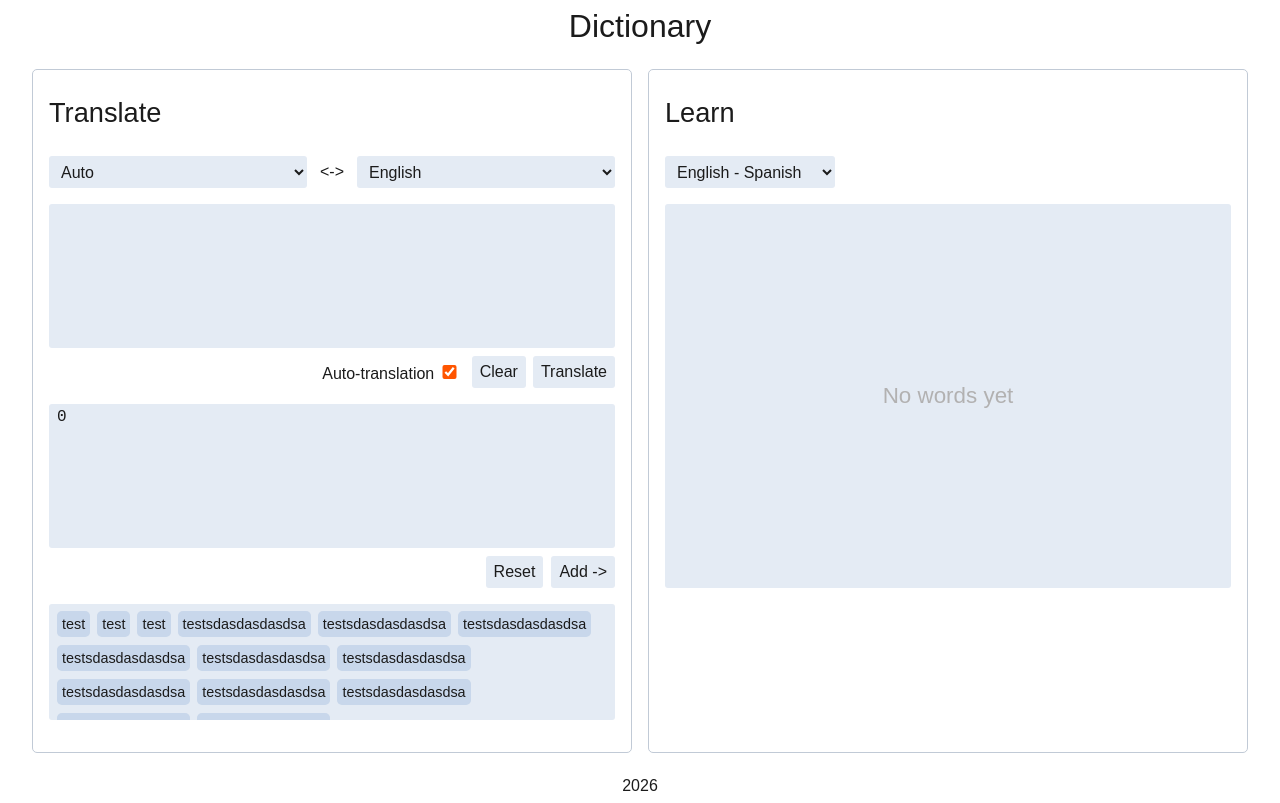
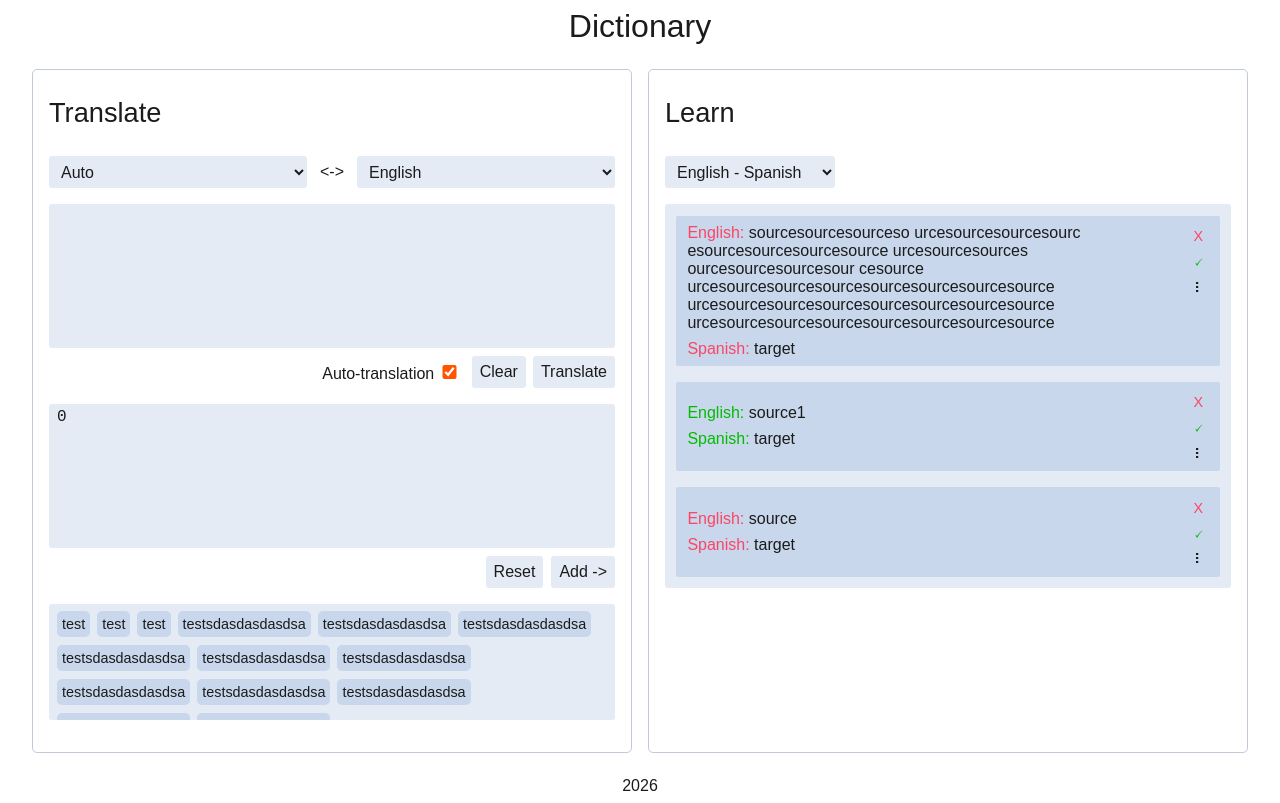
Before and after one commit to self-related/dictionary, a React (Vite) app: page / in a window 1280 px wide. Built offline with nearby package versions, Linux system fonts and the light colour scheme; the HTML template or start-up script is replaced by a standard one.

Commit message:
Add word item ui, add test word list

```diff
--- a/src/features/dictionary/ui/dictionary-words/DictionaryWords.module.css
+++ b/src/features/dictionary/ui/dictionary-words/DictionaryWords.module.css
@@ -7,7 +7,8 @@
 
     height: 24rem;
 
-    padding: 0.5rem;
+    padding: 0.7rem;
+    row-gap: 1rem;
 
     overflow-y: auto;
 }
--- a/src/features/dictionary/ui/dictionary-words/DictionaryWords.tsx
+++ b/src/features/dictionary/ui/dictionary-words/DictionaryWords.tsx
@@ -1,13 +1,37 @@
 import { useState } from "react";
 import styles from "./DictionaryWords.module.css"
+import WordItem from "./ui/word-item/WordItem";
 
+interface TestWords {
+    id: number,
+    source: string,
+    target: string,
+    sourceLang: string,
+    targetLang: string,
+    learned?: boolean
+
+}
+
+const testWords: TestWords[] = [
+    {id: 0, source: "sourcesourcesourceso urcesourcesourcesourc esourcesourcesourcesource urcesourcesources ourcesourcesourcesour cesource urcesourcesourcesourcesourcesourcesourcesource urcesourcesourcesourcesourcesourcesourcesource urcesourcesourcesourcesourcesourcesourcesource", target: "target", sourceLang: "English", targetLang: "Spanish"},
+    {id: 0, source: "source1", target: "target", sourceLang: "English", targetLang: "Spanish", learned: true},
+    {id: 0, source: "source", target: "target", sourceLang: "English", targetLang: "Spanish"},
+    {id: 0, source: "source", target: "target", sourceLang: "English", targetLang: "Spanish"},
+    {id: 0, source: "source", target: "target", sourceLang: "English", targetLang: "Spanish"},
+    {id: 0, source: "source", target: "target", sourceLang: "English", targetLang: "Spanish"},
+    {id: 0, source: "source", target: "target", sourceLang: "English", targetLang: "Spanish"},
+];
 
 export default function DictionaryWords() {
-    const [words] = useState<string[]>([]); // temp state
+    const [words] = useState<TestWords[]>(testWords); // temp state
 
     return (
         <div className={styles.dictionaryWords}>
-            {!words.length && <p className={styles.placeholder}>No words yet</p>}
+            {
+                (words.length === 0)
+                ? <p className={styles.placeholder}>No words yet</p>
+                : words.map(wordProps => <WordItem {...wordProps} />)
+            }
         </div>
     );
 }
--- /dev/null
+++ b/src/features/dictionary/ui/dictionary-words/ui/word-item/WordItem.module.css
@@ -0,0 +1,81 @@
+.wordItem {
+    display: flex;
+    background-color: var(--background-color-3);
+    border-radius: 2px;
+    column-gap: 0.5rem;
+
+    justify-content: space-between;
+
+    padding: 0.5rem 0.7rem;
+}
+
+
+.textWrap {
+    display: flex;
+    flex-direction: column;
+    row-gap: 0.5rem;
+
+    justify-content: center;
+
+    & > p {
+        margin: 0;
+
+        word-wrap: normal;
+    }
+}
+
+.learned {
+    color: #03bb03;
+}
+
+.notLearned {
+    color: #fc4566;
+    text-shadow: inherit;
+}
+
+
+/* buttons */
+.buttonsWrap {
+    display: flex;
+    flex-direction: column;
+
+    & button {
+        align-content: center;
+        background: none;
+        border: none;
+        border-radius: 2px;
+
+        cursor: pointer;
+        font-size: 0.9rem;
+
+        padding: 0.3rem;
+
+        text-shadow: inherit;
+
+
+        &:hover {
+            background-color: var(--hover-color);
+        }
+        &:active {
+            background-color: var(--active-color);
+        }
+    }
+}
+
+.closeBtn {
+    color: #fc4566;
+    font-weight: normal;
+
+}
+
+.learnedBtn {
+    color: #03bb03;
+
+}
+
+.optionsBtn {
+    color: inherit;
+    font-weight: 600;
+    writing-mode: vertical-lr;
+    padding: 0.3rem 0 0.3rem 0.3rem !important;
+}
--- /dev/null
+++ b/src/features/dictionary/ui/dictionary-words/ui/word-item/WordItem.tsx
@@ -0,0 +1,51 @@
+import styles from "./WordItem.module.css"
+
+
+interface WordItemProps {
+    id: number,
+
+    source: string,
+    target: string,
+
+    sourceLang: string,
+    targetLang: string,
+
+    otherTranslations?: string[],
+    learned?: boolean,
+}
+
+
+export default function WordItem({
+    source, target, sourceLang, targetLang, learned
+}: WordItemProps) {
+    const learnedClass = (learned) ? styles.learned : styles.notLearned;
+
+    return (
+        <div className={styles.wordItem}>
+
+            <div className={styles.textWrap}>
+                {/* source */}
+                <p>
+                    <span className={learnedClass}>{sourceLang}: </span>
+                    {source}
+                </p>
+
+                {/* target */}
+                <p>
+                    <span className={learnedClass}>{targetLang}: </span>
+                    {target}
+                </p>
+            </div>
+
+
+            {/* buttons */}
+            <div className={styles.buttonsWrap}>
+                <button className={styles.closeBtn}>X</button>
+                <button className={styles.learnedBtn}>🗸</button>
+                <button className={styles.optionsBtn}>...</button>
+
+            </div>
+
+        </div>
+    );
+}
--- a/src/features/translate/ui/translate-input/TranslateInput.module.css
+++ b/src/features/translate/ui/translate-input/TranslateInput.module.css
@@ -33,6 +33,7 @@
     align-self: center;
     justify-self: start;
     padding-right: 5px;
+    min-width: max-content;
 
     & > input[type=checkbox] {
         height: 0.9rem;
--- a/src/pages/home/HomePage.module.css
+++ b/src/pages/home/HomePage.module.css
@@ -14,6 +14,7 @@
     padding: 1rem;
     padding-bottom: 2rem;
     width: 50%;
+    min-width: min-content;
 
     & > h2 {
         font-size: 1.7rem;
```
